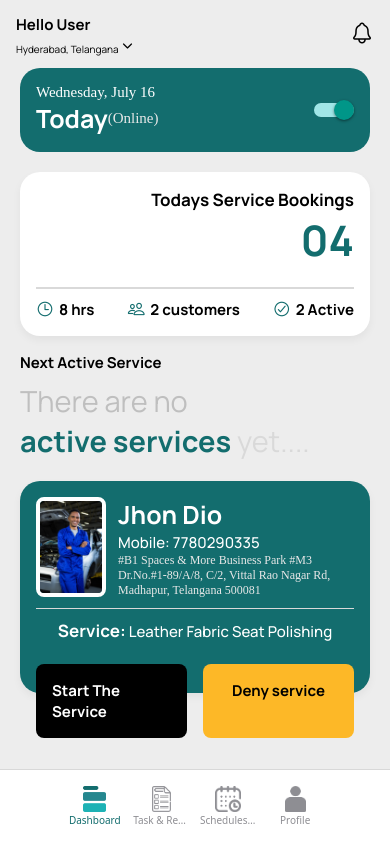
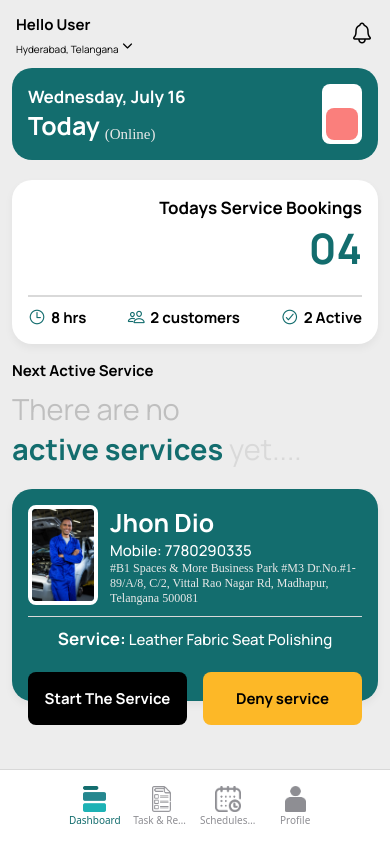
Before and after one commit to GlansaSolutions007/GCCTech, a React Native app: screen /CustomerTabs in a window 390 px wide. Built offline with nearby package versions, Linux system fonts and the light colour scheme.

Commit message:
profile page

```diff
--- /dev/null
+++ b/src/components/Switch.js
@@ -0,0 +1,109 @@
+import React from "react";
+import { Pressable, SafeAreaView, StyleSheet } from "react-native";
+import Animated, {
+  interpolate,
+  interpolateColor,
+  useAnimatedStyle,
+  useSharedValue,
+  withTiming,
+} from "react-native-reanimated";
+import { color } from "../styles/theme";
+
+const Switch = ({
+  value,
+  onPress,
+  style,
+  duration = 400,
+  trackColors = { on: color.white, off: color.white },
+}) => {
+  const height = useSharedValue(0);
+  const width = useSharedValue(0);
+
+  const trackAnimatedStyle = useAnimatedStyle(() => {
+    const color = interpolateColor(
+      value.value,
+      [0, 1],
+      [trackColors.off, trackColors.on]
+    );
+    const colorValue = withTiming(color, { duration });
+
+    return {
+      backgroundColor: colorValue,
+      borderRadius: withTiming(8, { duration }),
+    };
+  });
+
+ const thumbAnimatedStyle = useAnimatedStyle(() => {
+  const moveValue = interpolate(
+    Number(value.value),
+    [0, 1],
+    [height.value - width.value, 0]
+  );
+  const translateValue = withTiming(moveValue, { duration });
+
+  const thumbColor = interpolateColor(
+    value.value,
+    [0, 1],
+    [color.red, color.primary]
+  );
+  const backgroundColor = withTiming(thumbColor, { duration });
+
+  return {
+    transform: [{ translateY: translateValue }],
+    borderRadius: withTiming(8, { duration }),
+    backgroundColor,
+  };
+});
+
+
+  return (
+    <Pressable onPress={onPress}>
+      <Animated.View
+        onLayout={(e) => {
+          height.value = e.nativeEvent.layout.height;
+          width.value = e.nativeEvent.layout.width;
+        }}
+        style={[switchStyles.track, style, trackAnimatedStyle]}
+      >
+        <Animated.View style={[switchStyles.thumb, thumbAnimatedStyle]} />
+      </Animated.View>
+    </Pressable>
+  );
+};
+
+const switchStyles = StyleSheet.create({
+  track: {
+    justifyContent: "flex-start",
+    width: 40,
+    height: 100,
+    padding: 4,
+  },
+  thumb: {
+    width: "100%",
+    aspectRatio: 1,
+  },
+});
+
+export default function App() {
+  const isOn = useSharedValue(false);
+
+  const handlePress = () => {
+    isOn.value = !isOn.value;
+  };
+
+  return (
+    <SafeAreaView style={styles.container}>
+      <Switch value={isOn} onPress={handlePress} style={styles.switch} />
+    </SafeAreaView>
+  );
+}
+
+const styles = StyleSheet.create({
+  switch: {
+    width: 40,
+    height: 60,
+  },
+  container: {
+    flex: 1,
+  },
+});
--- a/src/screens/Common/ProfileScreen.js
+++ b/src/screens/Common/ProfileScreen.js
@@ -5,22 +5,21 @@ import {
   StyleSheet,
   TouchableOpacity,
   ScrollView,
-  Switch,
 } from "react-native";
 import CustomText from "../../components/CustomText";
 import globalStyles from "../../styles/globalStyles";
 import { Ionicons } from "@expo/vector-icons";
-import profilepic from "../../../assets/images/person.jpg";
+import profilepic from "../../../assets/images/persontwo.jpg";
 import { color } from "../../styles/theme";
-
+import Switch from "../../components/Switch";
+import locationicon from "../../../assets/icons/Navigation/LocationsPin.png";
+import person from "../../../assets/icons/Navigation/techProfile.png";
 export default function ProfileScreen() {
   const [isOnline, setIsOnline] = useState(true);
 
   return (
-    <ScrollView
-      style={[globalStyles.bgcontainer]}
-      contentContainerStyle={[globalStyles.p4]}
-    >
+    <ScrollView style={[globalStyles.bgcontainer]}>
+      <View style={globalStyles.container}>
         <View
           style={[
             globalStyles.bgprimary,
@@ -32,28 +31,29 @@ export default function ProfileScreen() {
           ]}
         >
           <View>
-          <CustomText
-            style={[globalStyles.f16SemiBold, globalStyles.textWhite]}
-          >
+            <CustomText style={[globalStyles.f16Bold, globalStyles.textWhite]}>
               Wednesday, July 16
             </CustomText>
             <View style={[globalStyles.flexrow, globalStyles.alineItemscenter]}>
-            <CustomText style={[globalStyles.f28Bold, globalStyles.textWhite]}>
-              Today
+              <CustomText
+                style={[globalStyles.f28Bold, globalStyles.textWhite]}
+              >
+                Today{" "}
               </CustomText>
               <CustomText
-              style={[globalStyles.f16Light, globalStyles.neutral100]}
+                style={[
+                  globalStyles.f16Light,
+                  globalStyles.neutral100,
+                  globalStyles.alineSelfend,
+                ]}
               >
                 (Online)
               </CustomText>
             </View>
           </View>
-        <Switch
-          value={isOnline}
-          onValueChange={(value) => setIsOnline(value)}
-          trackColor={{ false: "#ccc", true: "#a0e6e7" }}
-          thumbColor={isOnline ? color.secondary : "#f4f3f4"}
-        />
+          <View style={globalStyles.alineSelfend}>
+            <Switch />
+          </View>
         </View>
         <View style={[globalStyles.flexrow, globalStyles.mv5]}>
           <View
@@ -69,33 +69,41 @@ export default function ProfileScreen() {
             <CustomText style={[globalStyles.f24Bold, globalStyles.primary]}>
               Bhuvan Raj
             </CustomText>
-          <CustomText style={[globalStyles.f16Medium]}>
+            <CustomText style={[globalStyles.f12Medium]}>
               Mobile: 9988776655
             </CustomText>
-          <CustomText style={[globalStyles.f16Medium]}>
+            <CustomText style={[globalStyles.f12Medium]}>
               Email : bhuvan@carbuddy.com
             </CustomText>
-          <View style={[globalStyles.flexrow, globalStyles.mt2]}>
-            <Ionicons
-              name="location-outline"
-              size={16}
-              color="#333"
-              style={globalStyles.mr2}
-            />
+            <View
+              style={[
+                globalStyles.flexrow,
+                globalStyles.mt2,
+                globalStyles.alineItemscenter,
+              ]}
+            >
+              <View style={styles.iconbg}>
+                <Image source={locationicon} style={styles.icons} />
+              </View>
               <CustomText style={globalStyles.f12Bold}>
                 Telangana, Hyderabad
               </CustomText>
             </View>
-          <View style={[globalStyles.flexrow, globalStyles.mt1]}>
-            <Ionicons
-              name="person-outline"
-              size={16}
-              color="#333"
-              style={globalStyles.mr2}
-            />
+            <View
+              style={[
+                globalStyles.flexrow,
+                globalStyles.mt1,
+                globalStyles.alineItemscenter,
+              ]}
+            >
+              <View style={styles.iconbg}>
+                <Image source={person} style={styles.icons} />
+              </View>
+
               <CustomText style={globalStyles.f12Bold}>
                 Dealer: Shantanu
               </CustomText>
+            </View>
           </View>
         </View>
       </View>
@@ -171,6 +179,7 @@ export default function ProfileScreen() {
             "Terms & Conditions",
             "Inventory Items Request",
           ].map((label, index) => (
+            <View>
             <TouchableOpacity
               key={index}
               style={[
@@ -182,6 +191,9 @@ export default function ProfileScreen() {
               <CustomText>{label}</CustomText>
               <Ionicons name="chevron-forward" size={16} color="#333" />
             </TouchableOpacity>
+              <View style={styles.divider} />
+            </View>
+
           ))}
         </View>
       </View>
@@ -190,12 +202,30 @@ export default function ProfileScreen() {
 }
 
 const styles = StyleSheet.create({
+   divider: {
+    height: 1,
+    backgroundColor: color.neutral[100],
+  },
+  icons: {
+    width: 11,
+    height: 16,
+  },
+  iconbg: {
+    padding: 6,
+    height: 30,
+    width: 30,
+    backgroundColor: color.white,
+    borderRadius: 50,
+    justifyContent: "center",
+    alignItems: "center",
+    marginRight: 5,
+  },
   container: {
     flex: 1,
   },
   avatar: {
     width: 130,
-    height: 130,
+    height: 150,
     borderWidth: 8,
     borderColor: color.white,
     borderRadius: 8,
--- a/src/screens/Dashboard.js
+++ b/src/screens/Dashboard.js
@@ -5,7 +5,6 @@ import {
   View,
   Text,
   TouchableOpacity,
-  Switch,
   Image,
 } from "react-native";
 import globalStyles from "../styles/globalStyles";
@@ -13,16 +12,17 @@ import { color } from "../styles/theme";
 import { Ionicons } from "@expo/vector-icons";
 import profilepic from "../../assets/images/person.jpg";
 import CustomText from "../components/CustomText";
+import Switch from "../components/Switch"
 
 export default function Dashboard() {
   const [isOnline, setIsOnline] = useState(true);
 
   return (
     <ScrollView
-      style={[{ backgroundColor: color.textWhite }]}
+      style={[globalStyles.bgcontainer]}
       contentContainerStyle={{ paddingBottom: 30 }}
     >
-      <View style={[globalStyles.bgcontainer, globalStyles.container]}>
+      <View style={[ globalStyles.container]}>
         <View
                style={[
                  globalStyles.bgprimary,
@@ -34,24 +34,25 @@ export default function Dashboard() {
                ]}
              >
                <View>
-            <Text style={[globalStyles.f16SemiBold, globalStyles.textWhite]}>
+                 <CustomText
+                   style={[globalStyles.f16Bold, globalStyles.textWhite]}
+                 >
                    Wednesday, July 16
-            </Text>
+                 </CustomText>
                  <View style={[globalStyles.flexrow, globalStyles.alineItemscenter]}>
-              <Text style={[globalStyles.f28Bold, globalStyles.textWhite]}>
-                Today
-              </Text>
-              <Text style={[globalStyles.f16Light, globalStyles.neutral100]}>
+                   <CustomText style={[globalStyles.f28Bold, globalStyles.textWhite]}>
+                     Today{" "}
+                   </CustomText>
+                   <CustomText
+                     style={[globalStyles.f16Light, globalStyles.neutral100,globalStyles.alineSelfend]}
+                   >
                      (Online)
-              </Text>
+                   </CustomText>
                  </View>
                </View>
-          <Switch
-            value={isOnline}
-            onValueChange={(value) => setIsOnline(value)}
-            trackColor={{ false: "#ccc", true: "#a0e6e7" }}
-            thumbColor={isOnline ? color.secondary : "#f4f3f4"}
-          />
+               <View style={globalStyles.alineSelfend}>
+               <Switch />
+               </View>
              </View>
 
         <View
--- a/src/styles/globalStyles.js
+++ b/src/styles/globalStyles.js
@@ -77,7 +77,7 @@ export default StyleSheet.create({
 
   container: {
     flex: 1,
-    paddingHorizontal: 20,
+    paddingHorizontal: 12,
     justifyContent: "center",
   },
   bgcontainer: {
@@ -103,6 +103,9 @@ export default StyleSheet.create({
   },
   black: {
     color: color.black,
+  },
+  red: {
+    color: color.red,
   },
   neutral100: {
     color: color.neutral[100],
--- a/src/styles/theme.js
+++ b/src/styles/theme.js
@@ -5,6 +5,7 @@ export const color = {
   primary: "#136D6E",
   primaryLight: "#178F91",
   secondary: "#25878F",
+  red:"#fa7f7c",
 
   // Backgrounds
   background: "#F3F3F3",
```
Also changed, not shown: assets/images/persontwo.jpg (added). Lines whose indentation alone changed are shown as unchanged.
